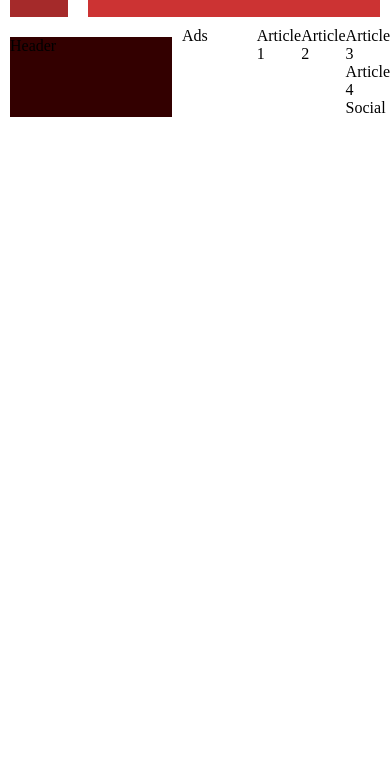
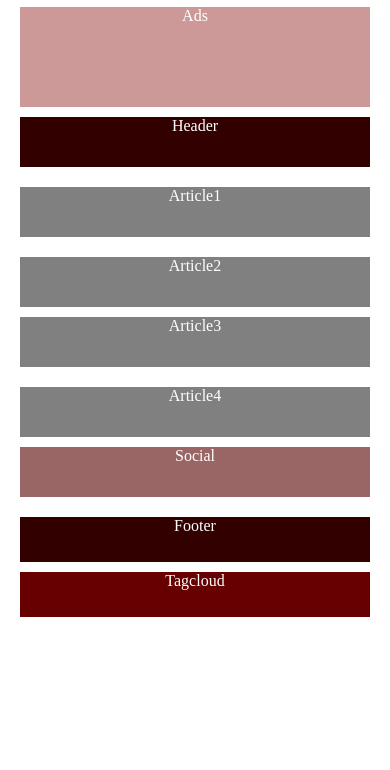
Before and after one commit to laibanawaz45/CSS-assigments, a plain HTML site: page css-assingment-07/index.html in a window 390 px wide. Shown: the part 73-843 px from the top of the page. Drawn offline with Linux system fonts and the light colour scheme.

Commit message:
css-assingmrnt-07-responsive

```diff
--- a/css-assingment-07/index.html
+++ b/css-assingment-07/index.html
@@ -7,25 +7,45 @@
     <link rel="stylesheet" href="style.css">
 </head>
 <body>
-     <main>
-    <div class="section-1">
+     <div class="container">
+    <nav>
         <div class="logo">Logo</div>
         <div class="menu">Menu</div>
-    </div>
-    <div class="section-2">
-        <div class="header">Header</div>
-        <div class="ads">Ads</div>
-         <div class="articles-top">
-            <div class="article-1">Article 1</div>
-            <div class="article-2">Article 2</div>
-         </div>
-         <div class="article-bottom">
-            <div class="article-3">Article 3</div>
-            <div class="article-4">Article 4</div>
-             <div class="social">Social</div>
-         </div>
-    </div>
+    </nav>
+
+      <main>
+        <div class="left">
+            <div class="header">Header</div>
+            <article>
+                <div class="boxes">
+                    <div class="row-1">
+                    <div class="box-1 box">Article1</div>
+                    <div class="box-2 box">Article2</div>
+                    </div>
+                    <div class="row-2">
+                        <div class="box-3 box">Article3</div>
+                        <div class="box-4 box">Article4</div>
+                    </div>
+                </div>
+                <div class="tab-social">
+                  <div class="social">Social</div>
+                  <div class="tag-tag-cloud">Tag Cloud</div>
+                </div>
+
+            </article>
+            <footer>
+                <div class="footer">Footer</div>
+                <div class="tagcloud">Tagcloud</div>
+            </footer>
+
+        </div>
+        <div class="right">
+         <div class="ads">Ads</div>
+        </div>
     </main>
+
+
+</div>
 
 </body>
 </html>
--- a/css-assingment-07/style.css
+++ b/css-assingment-07/style.css
@@ -3,39 +3,172 @@
     padding: 0;
     box-sizing: border-box;
 }
-main{
-    height: 100vh;
-    max-width: 1300px;
-    margin: auto;
+.container{
+    max-width: 1200px;
+    margin: 20px;
+    display: flex;
+    flex-direction: column;
+    gap: 10px;
+    color: white;
+    text-align: center;
 }
-.section-1{
+nav{
     display: flex;
+    gap: 10px;
 }
 .logo{
     width: 20%;
-    height: 100px;
-    background-color: brown;
-    border: 10px solid white;
+    height: 50px;
+    background-color: rgb(149, 4, 21);
 }
 .menu{
-    background-color: rgb(204, 51, 51);
     width: 80%;
-    height: 100px;
-     border: 10px solid white;
+    height: 50px;
+    background-color: rgb(205, 51, 51);
 }
-.section-2{
+main{
     display: flex;
+    gap: 10px;
+}
+.left{
+    width: 80%;
+    height: 500px;
+    display: flex;
+    flex-direction: column;
+    gap: 20px;
 }
 .header{
-    width: 70%;
+    background-color: rgb(51, 0, 0);
     height: 100px;
-    border: 10px solid white;
+}
+article{
+    display: flex;
+    gap: 10px;
+    height: 300px;
+}
+.boxes{
+    width: 80%;
+    display: flex;
+    flex-direction: column;
+    gap: 10px;
+}
+.row-1{
+    display: flex;
+    gap: 20px;
+}
+.row-2{
+    display: flex;
+    gap: 20px;
+}
+.tab-social{
+    width: 20%;
+}
+.social{
+    background-color: rgb(153, 102, 101);
+    width: 100%;
+    height: 300px;
+}
+.right{
+    width: 20%;
+}
+.ads{
+    background-color: rgb(204, 153, 152);
+    height: 500px;
+}
+.box{
+    background-color: grey;
+    width: 50%;
+   height: calc(160px - 20px);
+}
+footer{
+    display: flex;
+    height: 100px;
+    gap: 10px;
+}
+.footer{
+    width: 80%;
     background-color: rgb(51, 0, 0);
 }
-.ads{
-    width: 30%;
-    height: 300px;
+.tagcloud{
+    width: 20%;
+    background-color: rgb(103, 0, 0);
 }
-.articles-top{
-    display: flex;
+.tag-tag-cloud{
+    display: none;
 }
+
+@media (max-width:750px){
+    main{
+        flex-direction: column-reverse;
+    }
+    .ads{
+        height: 100px;
+
+    }
+    .right{
+        width: 100%;
+    }
+    .left{
+        width: 100%;
+    }
+    article{
+        flex-direction: column;
+        height: 400px;
+    }
+    .boxes{
+        width: 100%;
+    }
+    .social{
+        width: 50%;
+        height: 100px;
+    }
+    .tagcloud{
+        display: none;
+    }
+    .tag-tag-cloud{
+        width: 50%;
+        display: block;
+        background-color: rgb(102, 0, 0);
+    }
+    .footer{
+        width: 100%;
+
+    }
+    .tab-social{
+        display: flex;
+        width: 100%;
+        gap: 20px;
+    }
+
+}
+/* mobile */
+@media(max-width:600px){
+    .row-1{
+        flex-direction: column;
+    }
+    .row-2{
+        flex-direction: column;
+    }
+    .box{
+        height: 50px;
+        width: 100%;
+    }
+    .social{
+       width: 100%;
+       height: 50px;
+    }
+    .tag-tag-cloud{
+        display: none;
+    }
+    .tagcloud{
+        display: block;
+        width: 100%;
+        height: 200px;
+    }
+    footer{
+       flex-direction: column;
+    }
+    .footer{
+        height: 200px;
+    }
+}
```
